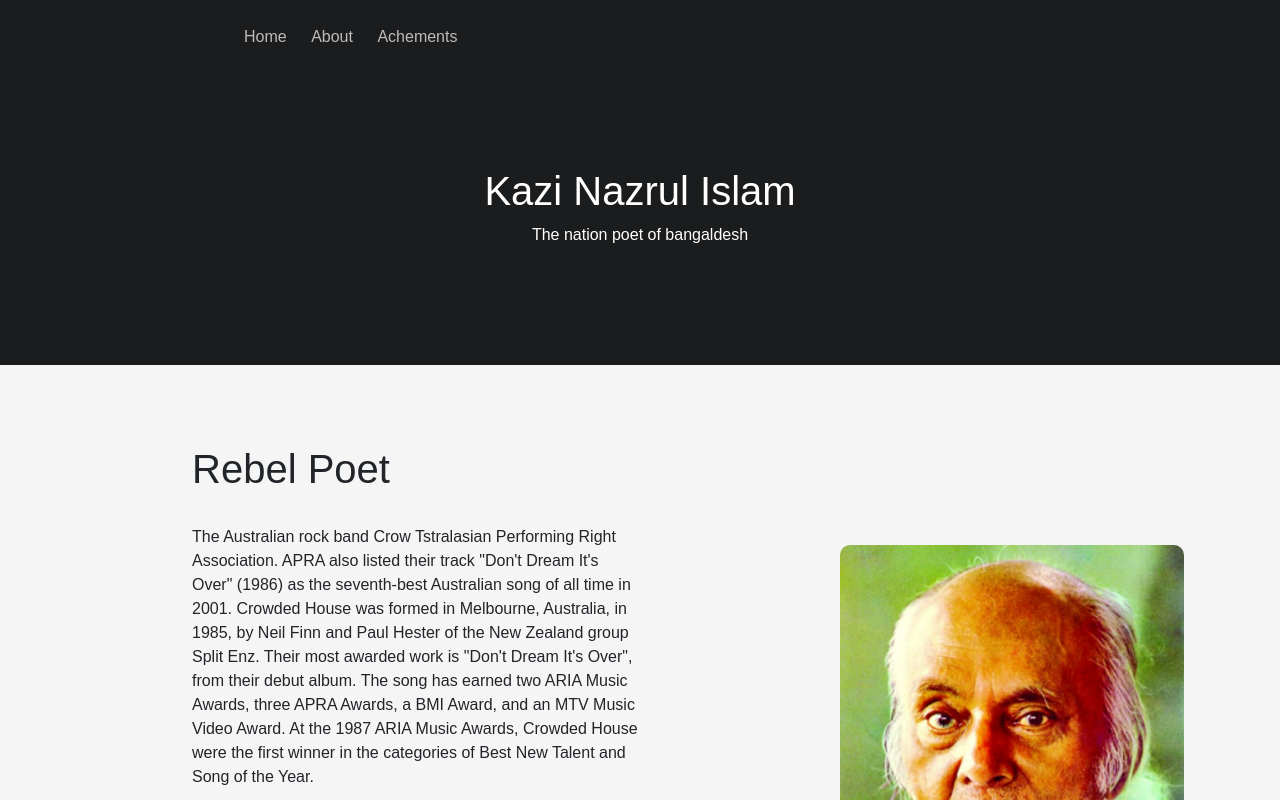
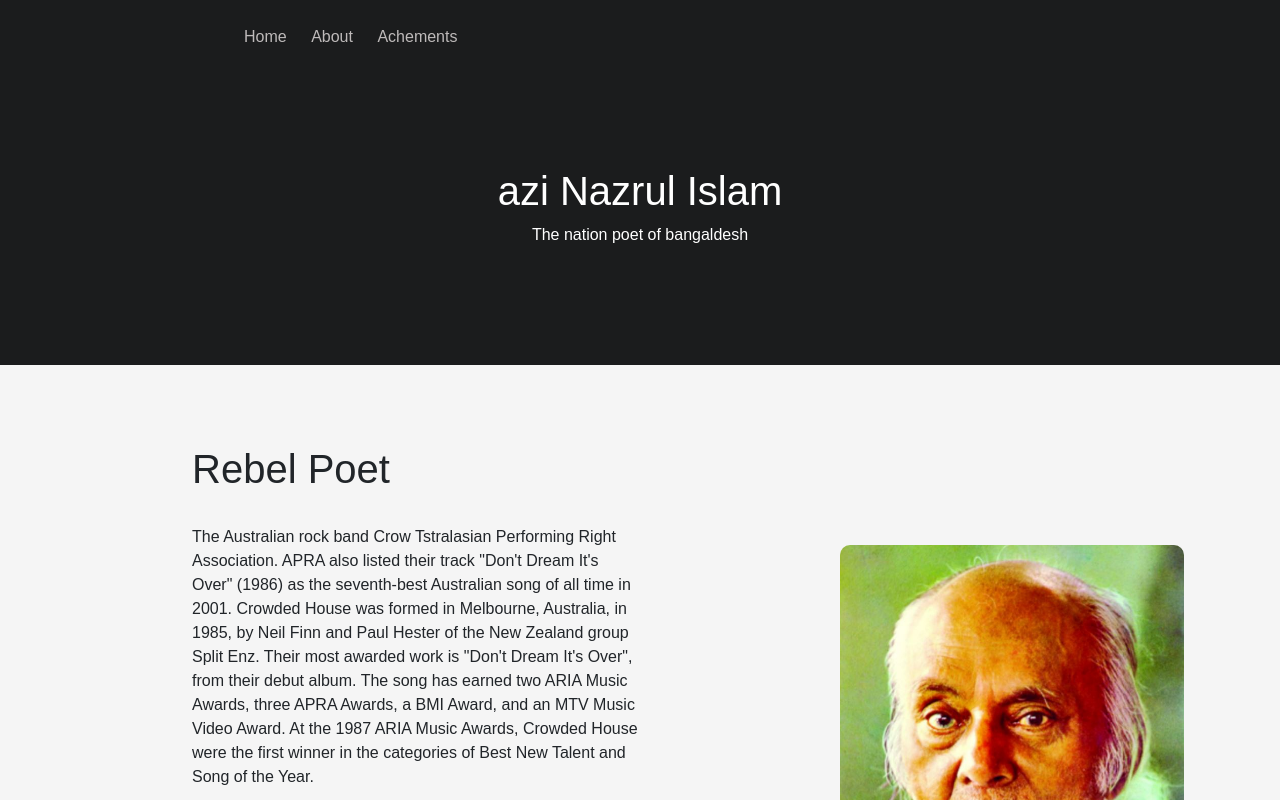
Before and after one commit to venkat020401/html-day5-laud, a plain HTML site: page index.html in a window 1280 px wide. Shown: the top 800 px of the page. Drawn offline with nearby package versions, Linux system fonts and the light colour scheme.

Commit message:
Update index.html

```diff
--- a/index.html
+++ b/index.html
@@ -31,7 +31,7 @@
         </div>
 
         <div class="header">
-          <h1>Kazi Nazrul Islam</h1>
+          <h1>azi Nazrul Islam</h1>
 
           <p>The nation poet of bangaldesh</p>
         </div>
```
